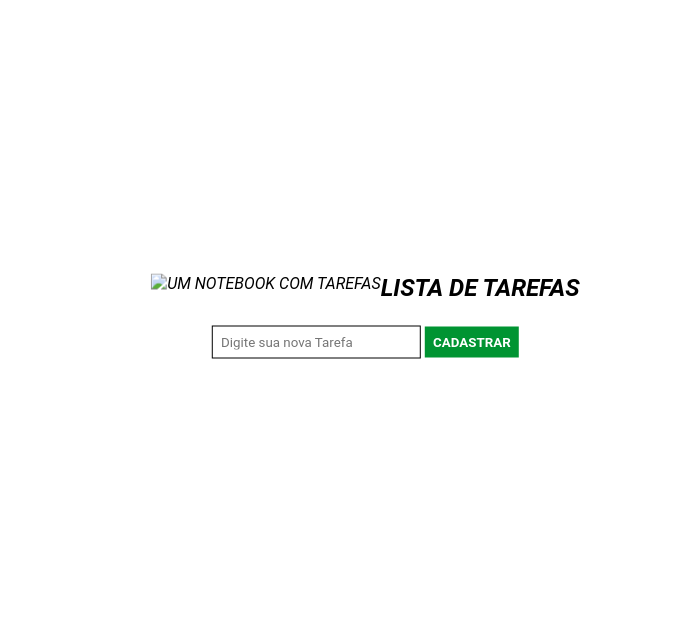
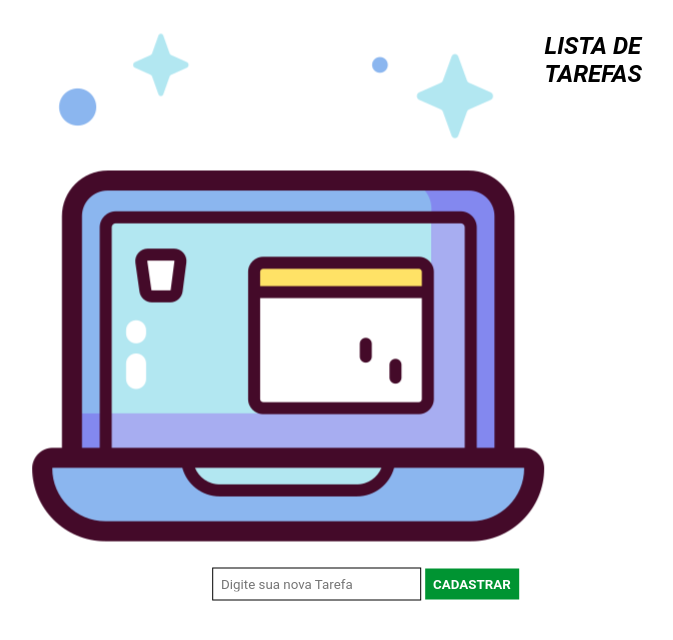
Before and after one commit to odaniloborges/curso_ebac_frontend, a plain HTML site: page index.html in a window 1280 px wide. Shown: the whole page, without its empty margins (249-922 px from the left). Drawn offline with nearby package versions, Linux system fonts and the light colour scheme.

Commit message:
Update index.html

```diff
--- a/index.html
+++ b/index.html
@@ -9,7 +9,7 @@
   <body>
     <div class="container">
       <header>
-        <img src=".images/logo.png" alt="Um notebook com tarefas" />
+        <img src="./images/logo.png" alt="Um notebook com tarefas" />
         <h2>Lista de Tarefas</h2>
       </header>
       <main>
```
